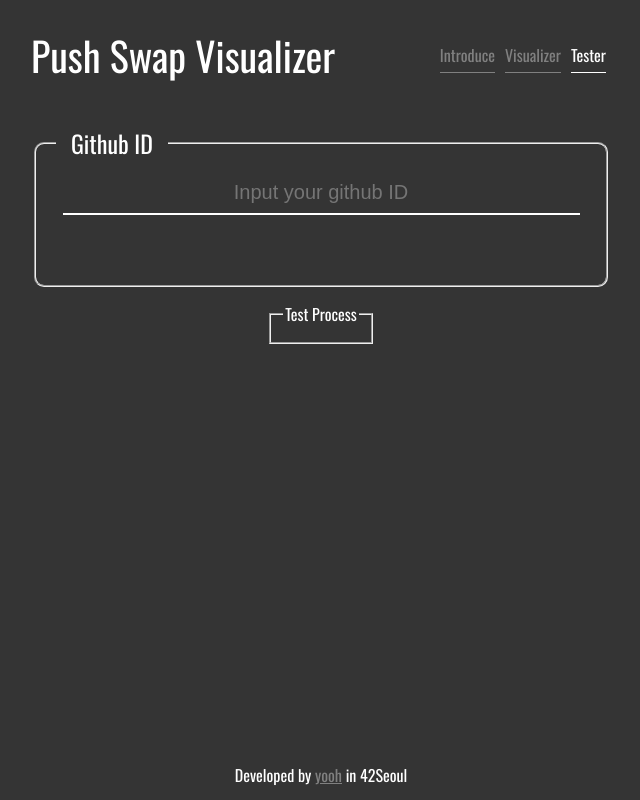
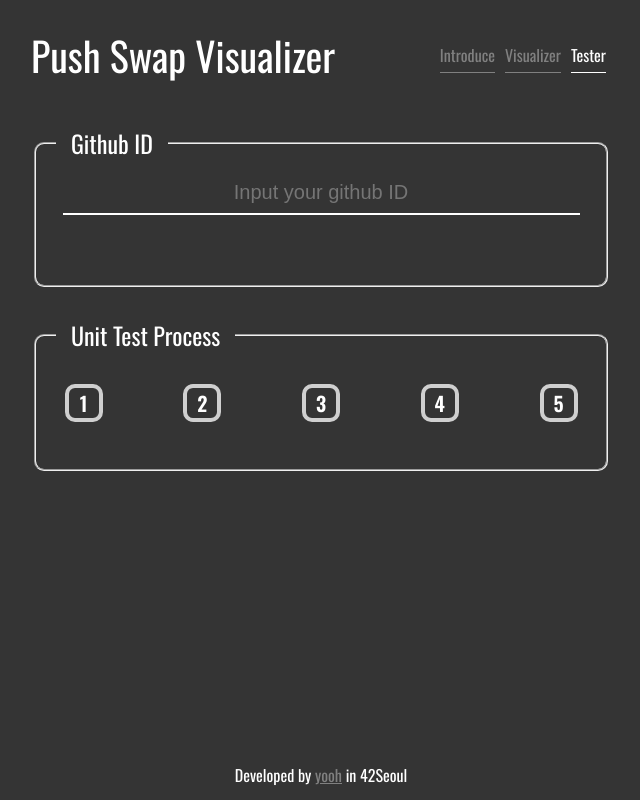
Before and after one commit to oyhoyhk/push_swap_tester, a React (Vite) app in the folder push_swap_visualizer_react/: page /tester in a window 1280 px wide. Shown: the whole page, without its empty margins (319-959 px from the left). Built offline with nearby package versions, Linux system fonts and the light colour scheme; no server answers.

Commit message:
add progress component

```diff
--- /dev/null
+++ b/push_swap_visualizer_react/src/TestPage/ProcessContainer.tsx
@@ -0,0 +1,83 @@
+import styled from '@emotion/styled';
+import { useEffect, useRef, useState } from 'react';
+import Task from './Task';
+
+/*
+  Mandetory test 목록
+  1. make 잘 되는지, re-link 일어나는지
+    * push_swap 프로그램이 잘 생성 되었는지
+    * make re
+    * make clean
+    * make fclean
+  2. push_swap 인자 없이 실행 했을 때
+  3.
+*/
+
+export interface ITestInfo {
+	name: string;
+	api: string;
+	status: 'running' | 'success' | 'fail' | 'pending';
+}
+
+const ProcessContainer = ({ id }: { id: string }) => {
+	const [tasks, setTasks] = useState<ITestInfo[]>([
+		{ name: 'Compile Test', api: '/api/compile_test', status: 'pending' },
+		{ name: 'Exception Handling Test', api: '/api/exception_handling_test', status: 'pending' },
+		{ name: 'Handling 5 params Test', api: '/api/push_swap_test/5', status: 'pending' },
+		{ name: 'Handling 100 params Test', api: '/api/push_swap_test/100', status: 'pending' },
+		{ name: 'Handling 500 params Test', api: '/api/push_swap_test/500', status: 'pending' },
+	]);
+
+	const containerRef = useRef<HTMLFieldSetElement>(null);
+	useEffect(() => {
+		setTimeout(() => {
+			if (containerRef.current) {
+				containerRef.current.classList.add('active');
+			}
+		}, 500);
+	}, []);
+	return (
+		<Container ref={containerRef}>
+			<legend>Unit Test Process</legend>
+			<TaskContainer>
+				{tasks.map((task, idx) => (
+					<Task key={task.name} {...task} id={id} idx={idx + 1} setTasks={setTasks} />
+				))}
+			</TaskContainer>
+		</Container>
+	);
+};
+
+const TaskContainer = styled.div`
+	width: 90%;
+	height: 100px;
+	display: flex;
+	justify-content: space-between;
+	align-items: center;
+`;
+
+const Container = styled.fieldset`
+	border-radius: 10px;
+	width: 570px;
+	height: 150px;
+	padding: 0;
+	margin: 15px auto;
+	& > legend {
+		padding: 0 15px;
+		font-size: 1.5rem;
+		margin-left: 20px;
+	}
+	display: flex;
+	justify-content: center;
+	align-items: center;
+	flex-direction: column;
+	opacity: 0;
+	transition: 0.5s;
+	transform: translateY(100px);
+	&.active {
+		opacity: 1;
+		transform: translateY(0);
+	}
+`;
+
+export default ProcessContainer;
--- /dev/null
+++ b/push_swap_visualizer_react/src/TestPage/Task.tsx
@@ -0,0 +1,65 @@
+import styled from '@emotion/styled';
+import { ITestInfo } from './ProcessContainer';
+import { useEffect, useRef } from 'react';
+import axios from 'axios';
+
+interface ITaskInfo extends ITestInfo {
+	id: string;
+	idx: number;
+	setTasks: React.Dispatch<React.SetStateAction<ITestInfo[]>>;
+}
+
+const SERVER_URL = 'http://localhost:8000';
+
+const Task = ({ name, api, status, id, idx, setTasks }: ITaskInfo) => {
+	const containerRef = useRef<HTMLDivElement>(null);
+	useEffect(() => {
+		setTimeout(async () => {
+			if (containerRef.current) {
+				containerRef.current.classList.add('active');
+
+				const result = await axios.get(SERVER_URL + api + '?id=' + id);
+				console.log('api : ', result);
+			}
+		}, 1000);
+	}, []);
+	return (
+		<Container className={status} ref={containerRef} title={name}>
+			{idx}
+		</Container>
+	);
+};
+
+const Container = styled.div`
+	border-radius: 10px;
+	color: white;
+	display: flex;
+	justify-content: center;
+	align-items: center;
+	opacity: 0;
+	transform: translateY(100px);
+	transition: 0.5s;
+	font-size: 1.25rem;
+	font-weight: bold;
+	width: 30px;
+	height: 30px;
+	&.running {
+		border: 4px solid #fd9b12;
+	}
+	&.success {
+		border: 4px solid #0bf277;
+	}
+	&.fail {
+		border: 4px solid #ff6b6b;
+	}
+	&.pending {
+		border: 4px solid #cfcfcf;
+	}
+
+	&.active {
+		opacity: 1;
+		transform: translateY(0);
+	}
+`;
+
+export default Task;
--- a/push_swap_visualizer_react/src/TestPage/TestPage.tsx
+++ b/push_swap_visualizer_react/src/TestPage/TestPage.tsx
@@ -2,6 +2,7 @@ import styled from '@emotion/styled';
 import axios from 'axios';
 import { useState } from 'react';
 import Fieldset from './FieldSet';
+import ProcessContainer from './ProcessContainer';
 
 const SERVER_URL = 'http://localhost:8000';
 
@@ -19,6 +20,7 @@ export interface IStatusContainer {
 }
 
 const TestPage = () => {
+	const [processToggle, setProcessToggle] = useState(false);
 	const [status, setStatus] = useState<IStatusContainer>({
 		id: { check: true, value: null, loading: false, responseType: 'success', responseMessage: '' },
 		repo: { check: false, value: null, loading: false, responseType: 'success', responseMessage: '' },
@@ -75,6 +77,7 @@ const TestPage = () => {
 					id: { ...status['id'] },
 					repo: { ...status['repo'], loading: false, responseType: 'success', responseMessage: 'Repository Clone Success' },
 				});
+				setProcessToggle(true);
 			} else {
 				setStatus({
 					id: { ...status['id'] },
@@ -116,9 +119,8 @@ const TestPage = () => {
 					onKeyUp={onKeyUpRepo}
 				/>
 			)}
-			<fieldset>
-				<legend>Test Process</legend>
-			</fieldset>
+			{/* {processToggle && status['id'].value && <ProcessContainer id={status['id'].value} />} */}
+			{<ProcessContainer id={'42YerevanProjects'} />}
 		</Container>
 	);
 };
```
Also changed, not shown: 1 other file (tests, documents, lock files or other folders).
